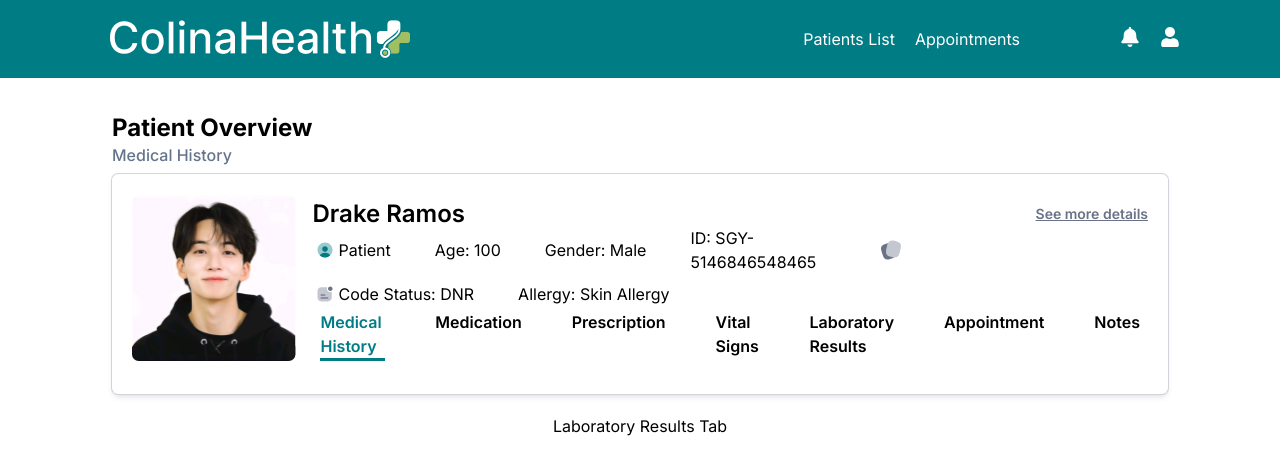
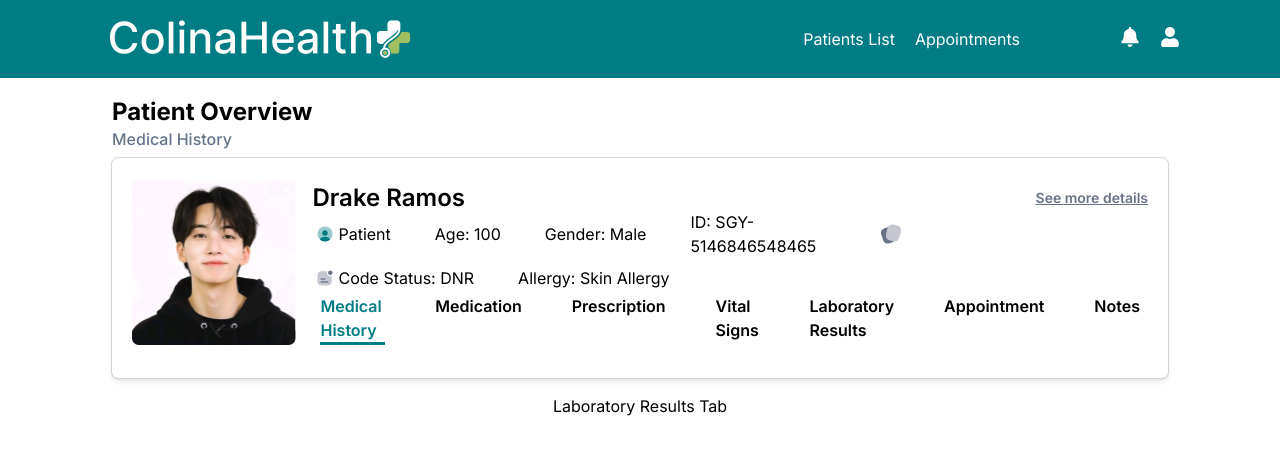
Before and after one commit to jairosolutions-com/colinahealth, a Next.js app: page /lab-results in a window 1280 px wide. Shown: the top 474 px of the page. Built offline with nearby package versions, Linux system fonts and the light colour scheme.

Commit message:
margin changes

```diff
--- a/app/(routes)/(patient-overview)/layout.tsx
+++ b/app/(routes)/(patient-overview)/layout.tsx
@@ -58,7 +58,7 @@ export default function PatientOverviewLayout({
   };
 
   return (
-    <div className="flex flex-col w-full px-28 mt-28">
+    <div className="flex flex-col w-full px-28 mt-24">
       <div className="flex flex-col gap-[3px]">
         <div className="text-2xl font-bold">
           <h1>Patient Overview</h1>
@@ -165,7 +165,7 @@ export default function PatientOverviewLayout({
           </div>
         </div>
       </div>
-      <div className="w-full flex items-center justify-center mt-5">
+      <div className="w-full flex items-center justify-center mt-4">
         {children}
       </div>
     </div>
```
